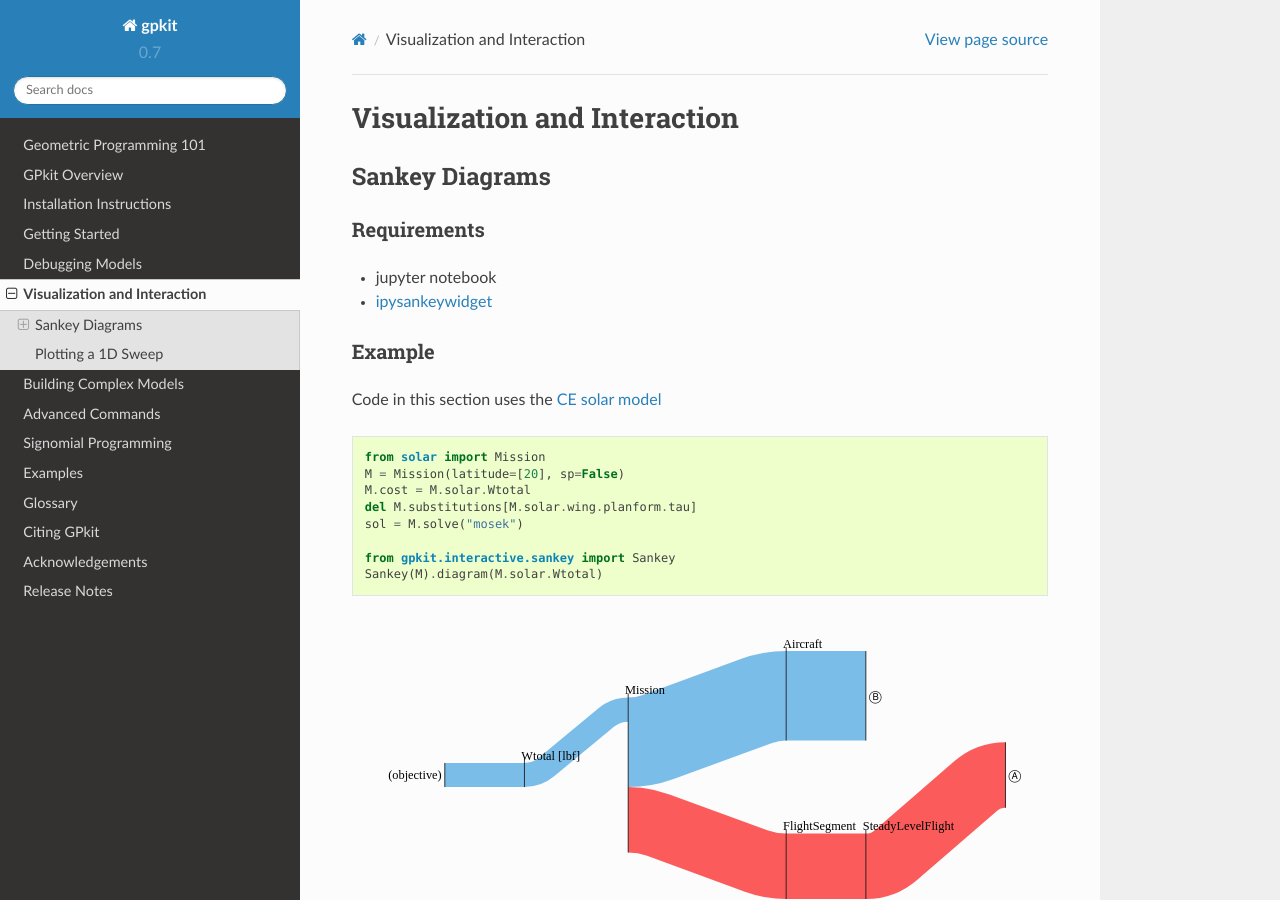
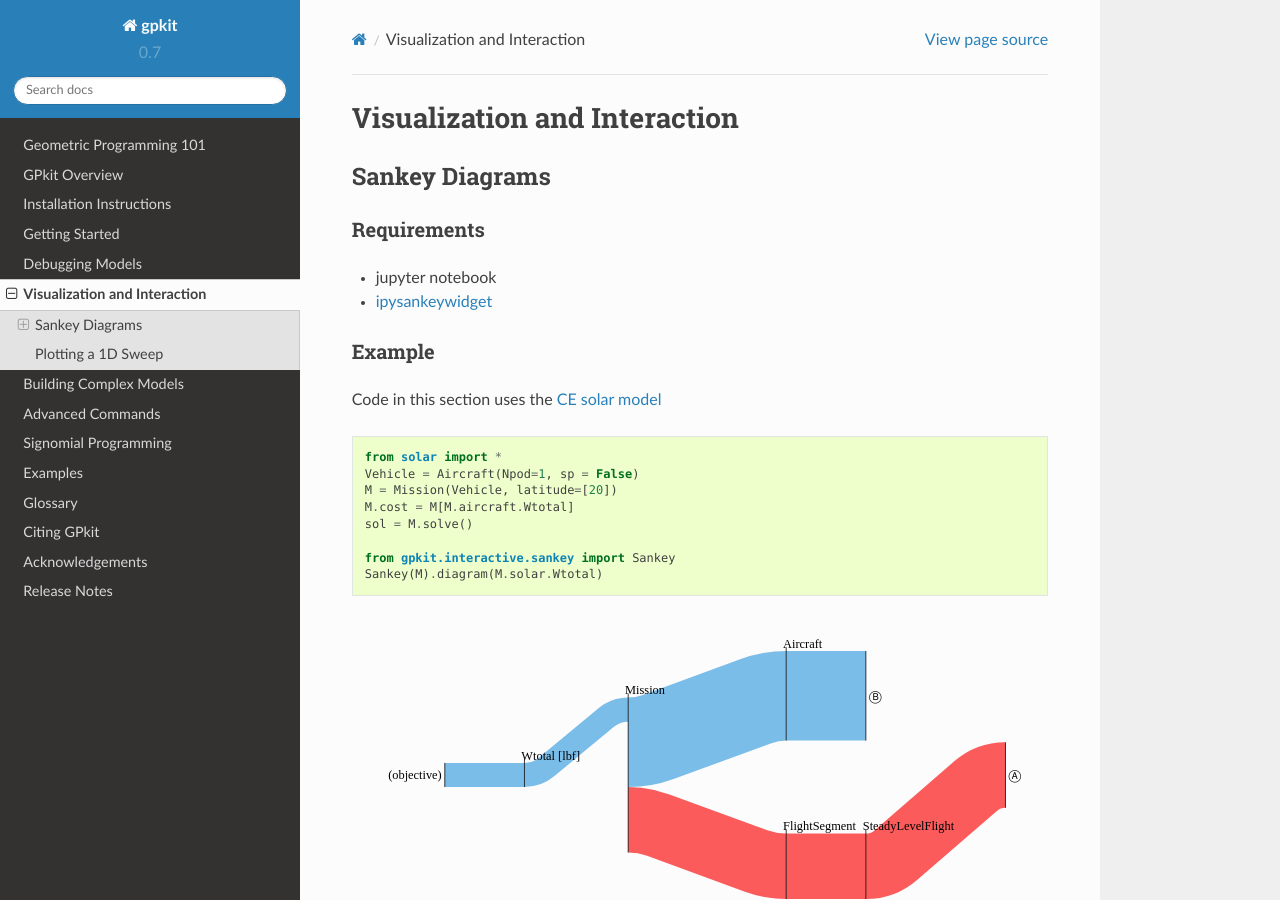
Before and after one commit to convexengineering/gpkit, a Sphinx documentation site: the page built from docs/source/visint.rst, in a window 1280 px wide and 900 px high. Built offline with Sphinx 7.4.7 and the Read the Docs theme 2.0.0, drawn with Linux system fonts in a browser that asks for light colours.

Commit message:
Making minimal Sankey diagram for solar.

```diff
--- a/docs/source/visint.rst
+++ b/docs/source/visint.rst
@@ -16,11 +16,11 @@ Code in this section uses the `CE solar model <https://github.com/convexengineer
 
 .. code:: python
 
-    from solar import Mission
-    M = Mission(latitude=[20], sp=False)
-    M.cost = M.solar.Wtotal
-    del M.substitutions[M.solar.wing.planform.tau]
-    sol = M.solve("mosek")
+    from solar import *
+    Vehicle = Aircraft(Npod=1, sp = False)
+    M = Mission(Vehicle, latitude=[20])
+    M.cost = M[M.aircraft.Wtotal]
+    sol = M.solve()
 
     from gpkit.interactive.sankey import Sankey
     Sankey(M).diagram(M.solar.Wtotal)
```
